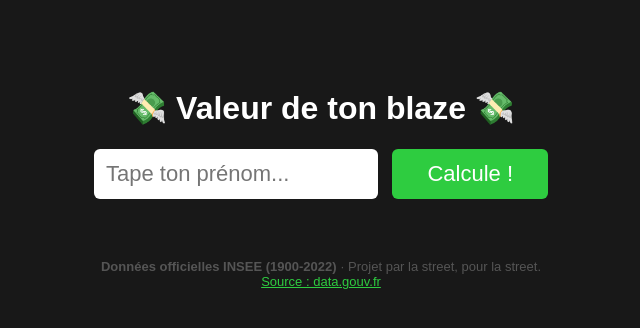
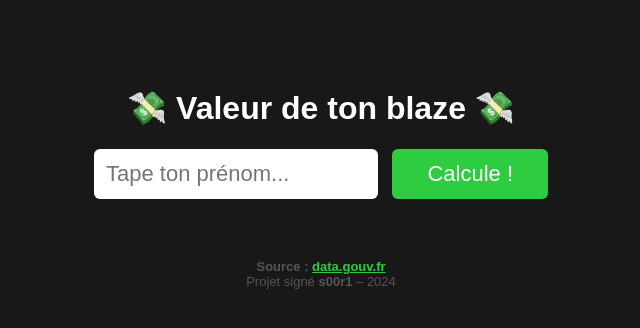
Before and after one commit to s00r1/prix_prenoms, a Flask app: page / in a window 1280 px wide. Shown: the top 328 px of the page, without its empty margins (319-959 px from the left). Run offline with Flask 3, Linux system fonts and the light colour scheme; parts of the project's set-up code (start-up, migrations or seed data) failed here and were passed over.

Commit message:
fix: source data.gouv lien et signature s00r1 dans le HTML

```diff
--- a/templates/index.html
+++ b/templates/index.html
@@ -24,8 +24,12 @@
   <div class="result" id="prix"></div>
   <div class="pop" id="pop"></div>
   <div class="footer">
-    <b>Données officielles INSEE (1900-2022)</b> · Projet par la street, pour la street.<br>
-    <a href="https://www.data.gouv.fr/fr/datasets/fichier-des-prenoms/" style="color:#2ecc40" target="_blank">Source : data.gouv.fr</a>
+    <b>Source :
+      <a href="https://www.data.gouv.fr/fr/datasets/fichier-des-prenoms-depuis-1900/"
+         style="color:#2ecc40" target="_blank">data.gouv.fr</a>
+    </b>
+    <br>
+    Projet signé <b>s00r1</b> – 2024
   </div>
   <script>
     function calculePrix() {
```
